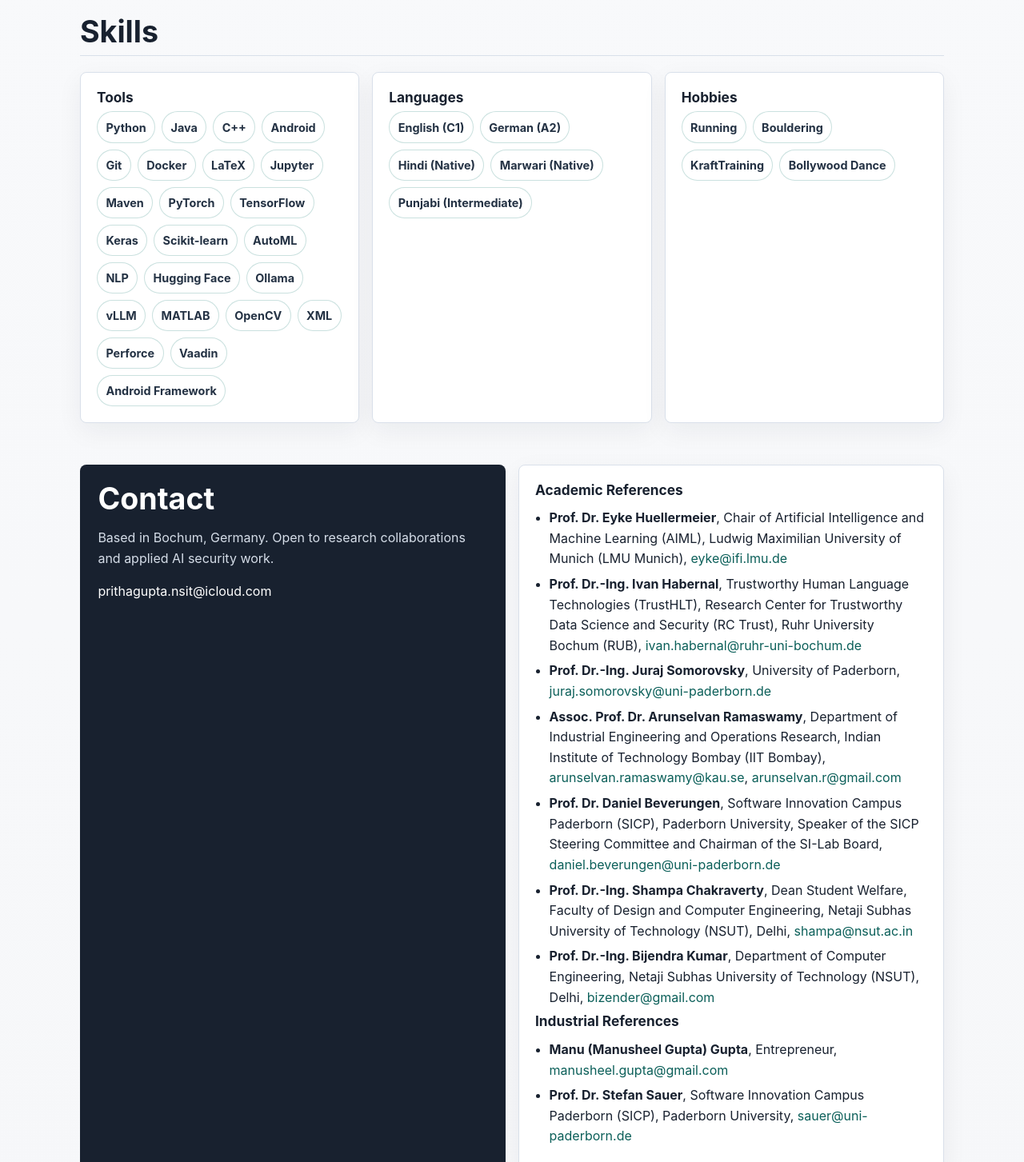
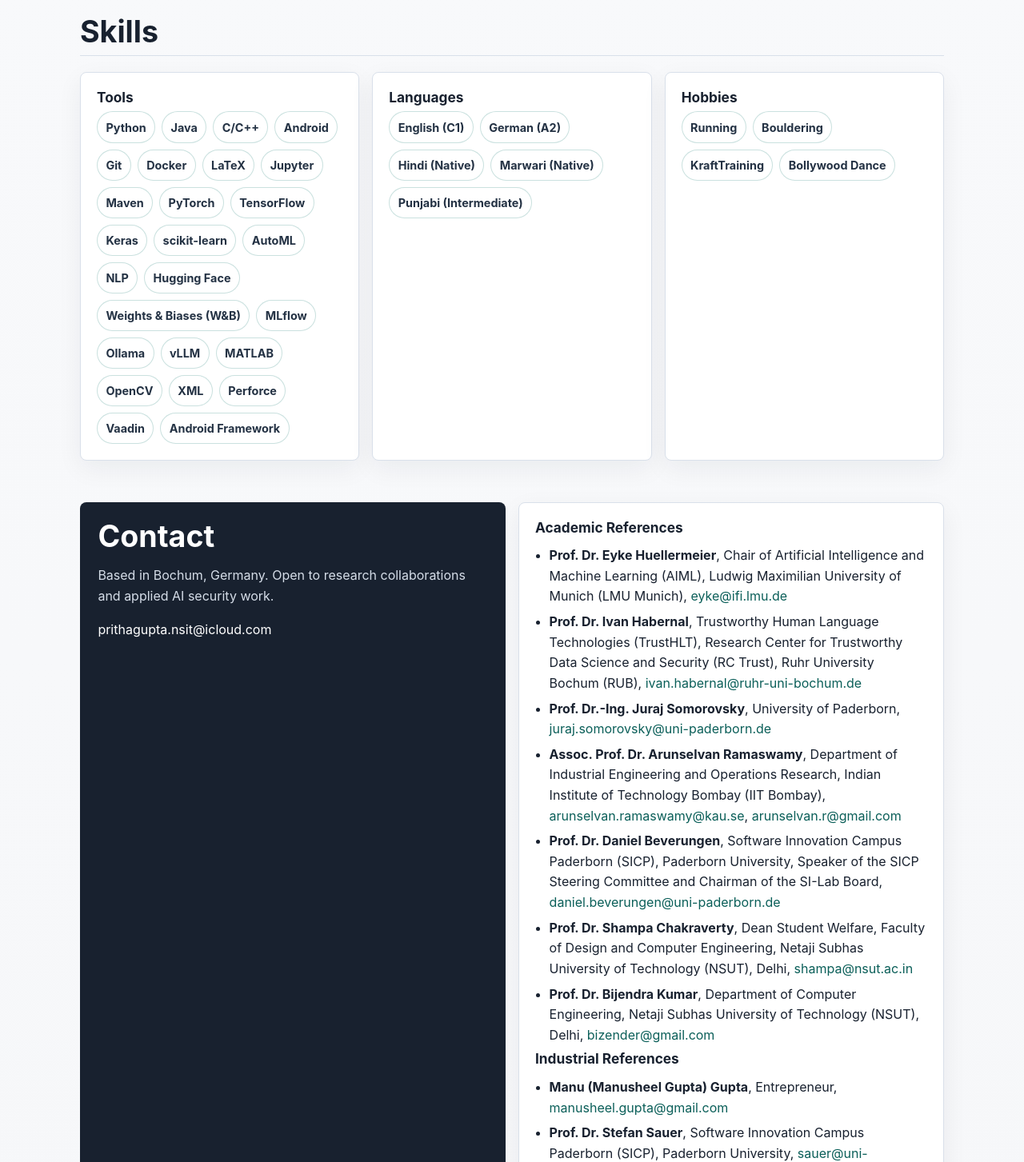
Before and after one commit to LeakDetectAI/leakdetectai.github.io, a plain HTML site: page index.html in a window 1280 px wide. Shown: the part 5060-6513 px from the top of the page at 80% size. Drawn offline with Linux system fonts and the light colour scheme.

Commit message:
Removed Mistakes

```diff
--- a/index.html
+++ b/index.html
@@ -602,7 +602,7 @@
                     <div class="skills" aria-label="Tools">
                         <span class="chip">Python</span>
                         <span class="chip">Java</span>
-                        <span class="chip">C++</span>
+                        <span class="chip">C/C++</span>
                         <span class="chip">Android</span>
                         <span class="chip">Git</span>
                         <span class="chip">Docker</span>
@@ -612,10 +612,12 @@
                         <span class="chip">PyTorch</span>
                         <span class="chip">TensorFlow</span>
                         <span class="chip">Keras</span>
-                        <span class="chip">Scikit-learn</span>
+                        <span class="chip">scikit-learn</span>
                         <span class="chip">AutoML</span>
                         <span class="chip">NLP</span>
                         <span class="chip">Hugging Face</span>
+                        <span class="chip">Weights &amp; Biases (W&amp;B)</span>
+                        <span class="chip">MLflow</span>
                         <span class="chip">Ollama</span>
                         <span class="chip">vLLM</span>
                         <span class="chip">MATLAB</span>
@@ -659,12 +661,12 @@
                     <h3>Academic References</h3>
                     <ul>
                         <li><strong>Prof. Dr. Eyke Huellermeier</strong>, Chair of Artificial Intelligence and Machine Learning (AIML), Ludwig Maximilian University of Munich (LMU Munich), <a href="mailto:eyke@ifi.lmu.de">eyke@ifi.lmu.de</a></li>
-                        <li><strong>Prof. Dr.-Ing. Ivan Habernal</strong>, Trustworthy Human Language Technologies (TrustHLT), Research Center for Trustworthy Data Science and Security (RC Trust), Ruhr University Bochum (RUB), <a href="mailto:ivan.habernal@ruhr-uni-bochum.de">ivan.habernal@ruhr-uni-bochum.de</a></li>
+                        <li><strong>Prof. Dr. Ivan Habernal</strong>, Trustworthy Human Language Technologies (TrustHLT), Research Center for Trustworthy Data Science and Security (RC Trust), Ruhr University Bochum (RUB), <a href="mailto:ivan.habernal@ruhr-uni-bochum.de">ivan.habernal@ruhr-uni-bochum.de</a></li>
                         <li><strong>Prof. Dr.-Ing. Juraj Somorovsky</strong>, University of Paderborn, <a href="mailto:juraj.somorovsky@uni-paderborn.de">juraj.somorovsky@uni-paderborn.de</a></li>
                         <li><strong>Assoc. Prof. Dr. Arunselvan Ramaswamy</strong>, Department of Industrial Engineering and Operations Research, Indian Institute of Technology Bombay (IIT Bombay), <a href="mailto:arunselvan.ramaswamy@kau.se">arunselvan.ramaswamy@kau.se</a>, <a href="mailto:arunselvan.r@gmail.com">arunselvan.r@gmail.com</a></li>
                         <li><strong>Prof. Dr. Daniel Beverungen</strong>, Software Innovation Campus Paderborn (SICP), Paderborn University, Speaker of the SICP Steering Committee and Chairman of the SI-Lab Board, <a href="mailto:daniel.beverungen@uni-paderborn.de">daniel.beverungen@uni-paderborn.de</a></li>
-                        <li><strong>Prof. Dr.-Ing. Shampa Chakraverty</strong>, Dean Student Welfare, Faculty of Design and Computer Engineering, Netaji Subhas University of Technology (NSUT), Delhi, <a href="mailto:shampa@nsut.ac.in">shampa@nsut.ac.in</a></li>
-                        <li><strong>Prof. Dr.-Ing. Bijendra Kumar</strong>, Department of Computer Engineering, Netaji Subhas University of Technology (NSUT), Delhi, <a href="mailto:bizender@gmail.com">bizender@gmail.com</a></li>
+                        <li><strong>Prof. Dr. Shampa Chakraverty</strong>, Dean Student Welfare, Faculty of Design and Computer Engineering, Netaji Subhas University of Technology (NSUT), Delhi, <a href="mailto:shampa@nsut.ac.in">shampa@nsut.ac.in</a></li>
+                        <li><strong>Prof. Dr. Bijendra Kumar</strong>, Department of Computer Engineering, Netaji Subhas University of Technology (NSUT), Delhi, <a href="mailto:bizender@gmail.com">bizender@gmail.com</a></li>
                     </ul>
                     <h3>Industrial References</h3>
                     <ul>
```
